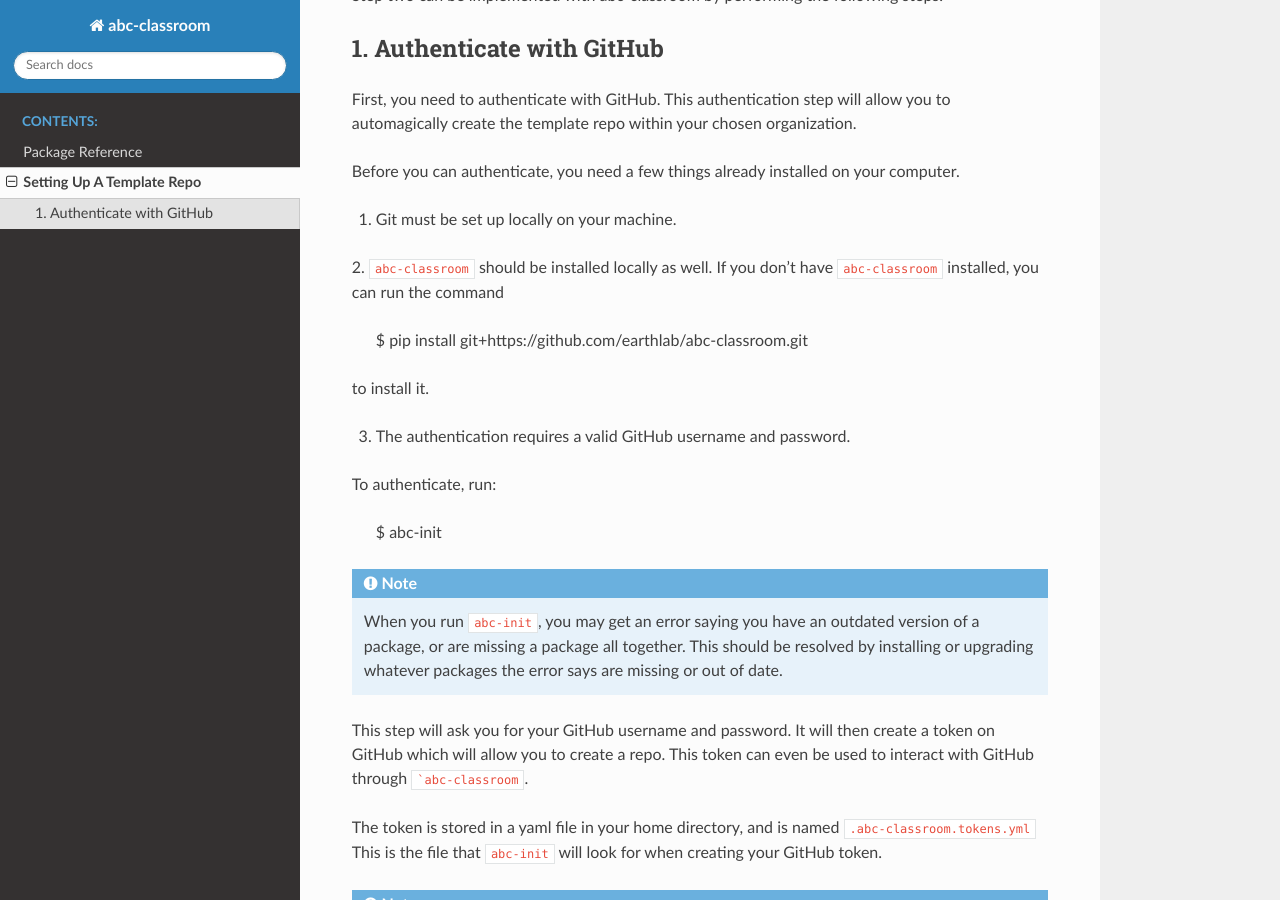
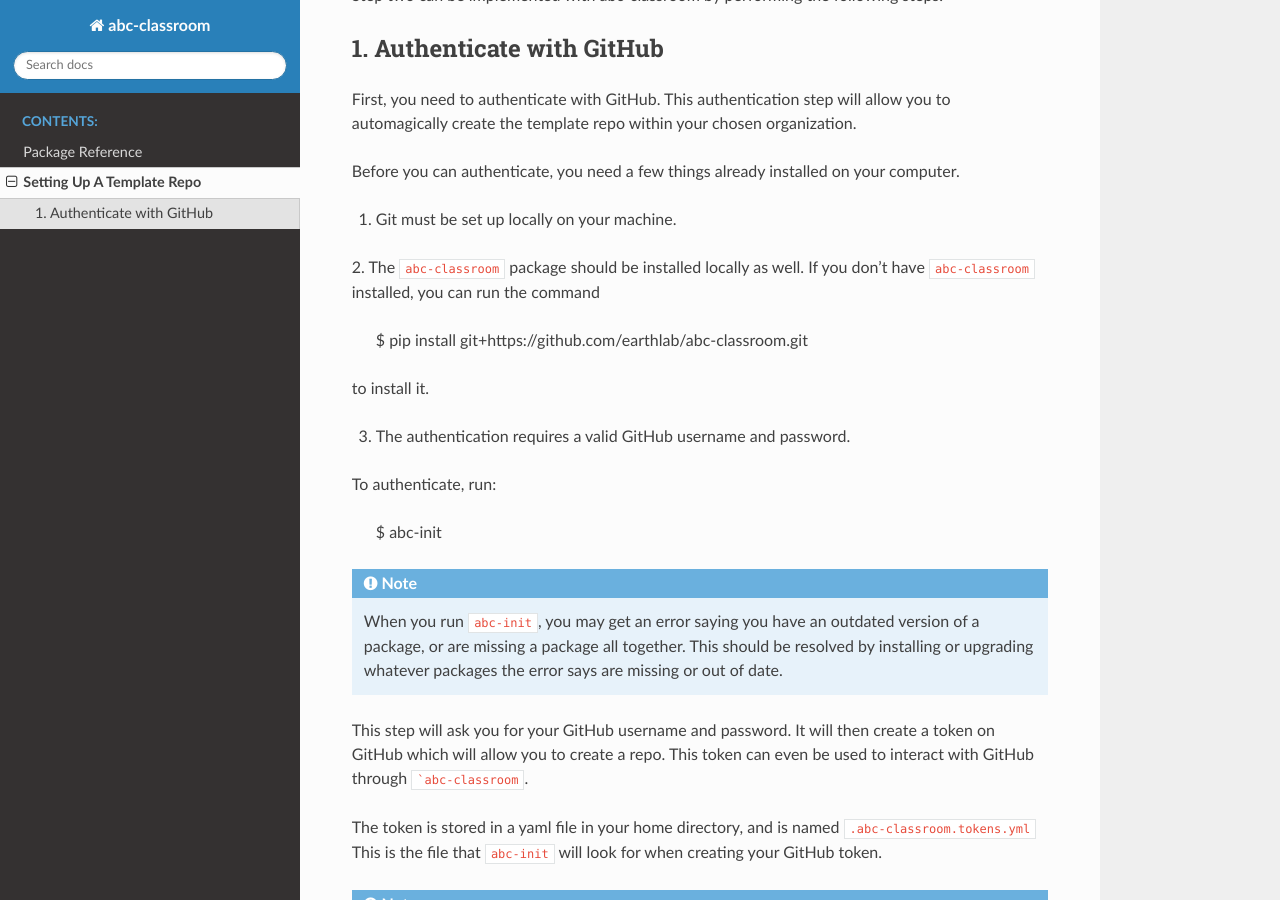
Before and after one commit to earthlab/abc-classroom, a Sphinx documentation site: the page built from docs/github.rst, in a window 1280 px wide and 900 px high, scrolled down 320 px. Built offline with Sphinx 7.4.7 and the Read the Docs theme 2.0.0, drawn with Linux system fonts in a browser that asks for light colours.

Commit message:
trying to get numbered lists to look good

```diff
--- a/docs/github.rst
+++ b/docs/github.rst
@@ -21,7 +21,7 @@
 
 1. Git must be set up locally on your machine.
 
-2. ``abc-classroom`` should be installed locally as well. If you don't have
+2. The ``abc-classroom`` package should be installed locally as well. If you don't have
 ``abc-classroom`` installed, you can run the command
     $ pip install git+https://github.com/earthlab/abc-classroom.git
 to install it.
```
